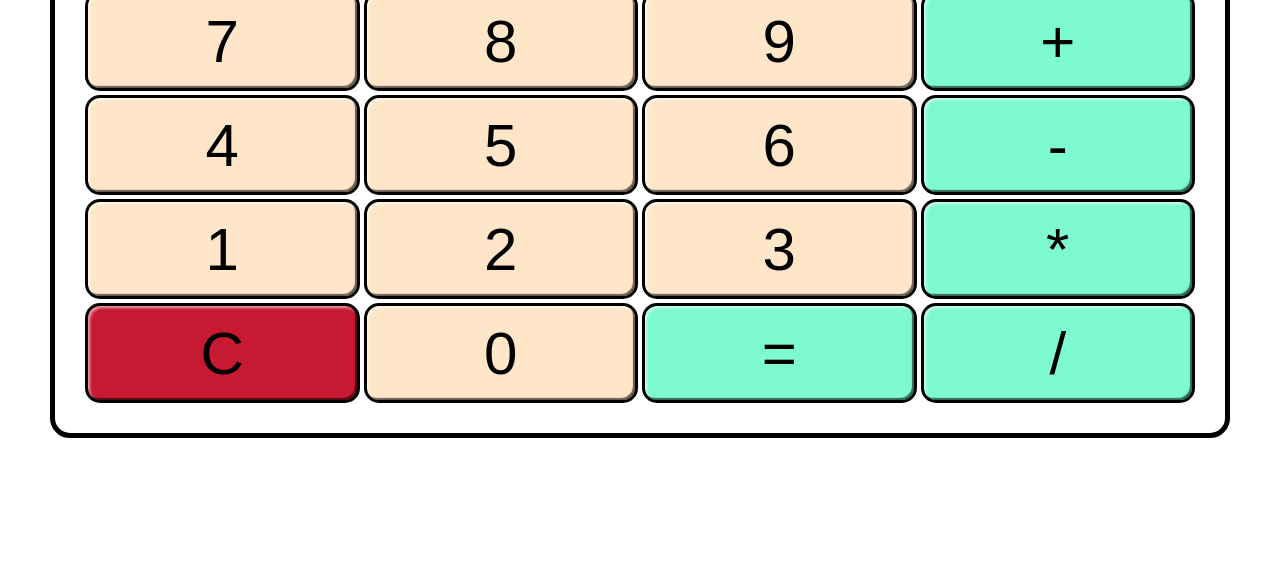
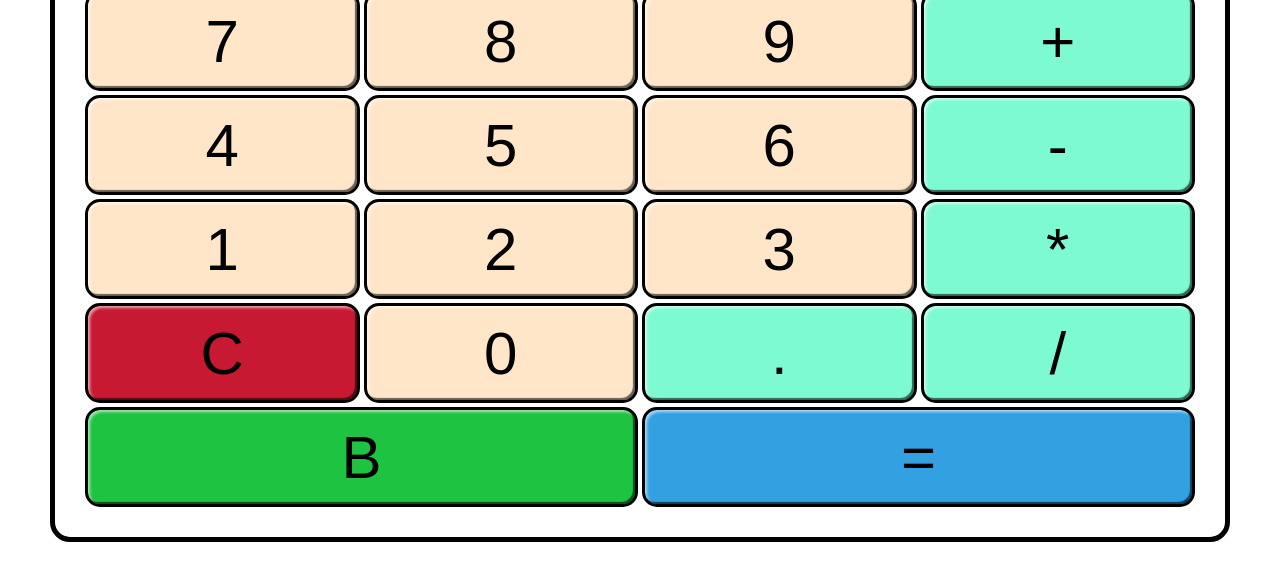
Before and after one commit to Alhimerus/odin-calculator, a plain HTML site: page index.html in a window 1280 px wide. Shown: the part 175-756 px from the top of the page. Drawn offline with Linux system fonts and the light colour scheme.

Commit message:
Add backspace and . buttons, color them

```diff
--- a/index.html
+++ b/index.html
@@ -36,8 +36,12 @@
     <div class="row">
       <button class="clear">C</button>
       <button class="number">0</button>
-      <button class="operator">=</button>
+      <button class="operator">.</button>
       <button class="operator">/</button>
+    </div>
+    <div class="row">
+      <button class="backspace">B</button>
+      <button class="equals">=</button>
     </div>
   </div>
 
--- a/style.css
+++ b/style.css
@@ -44,6 +44,14 @@ button:active {
   background-color: rgb(200, 25, 50);
 }
 
+.backspace {
+  background-color: rgb(30, 195, 65);
+}
+
+.equals {
+  background-color: rgb(50, 160, 225);
+}
+
 .row {
   display: flex;
   max-width: 1200px;
```
